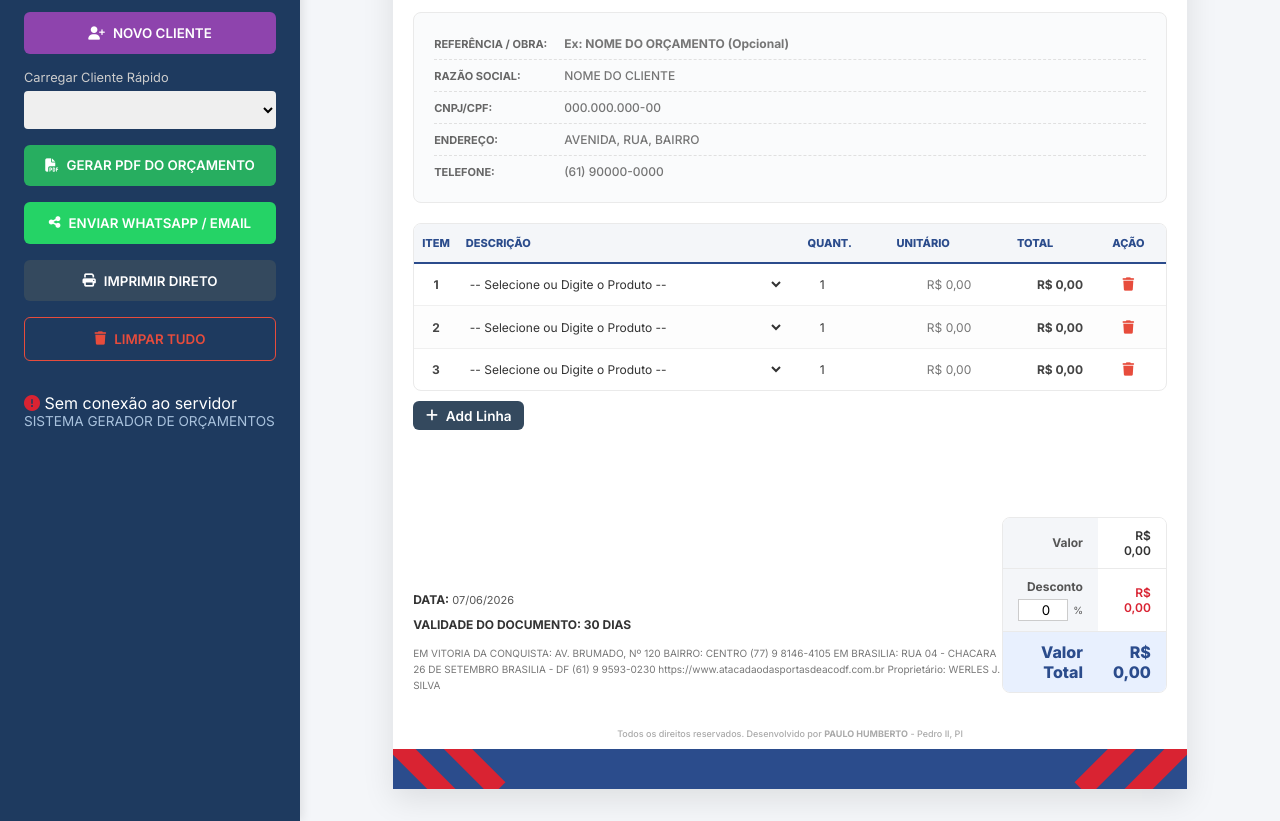
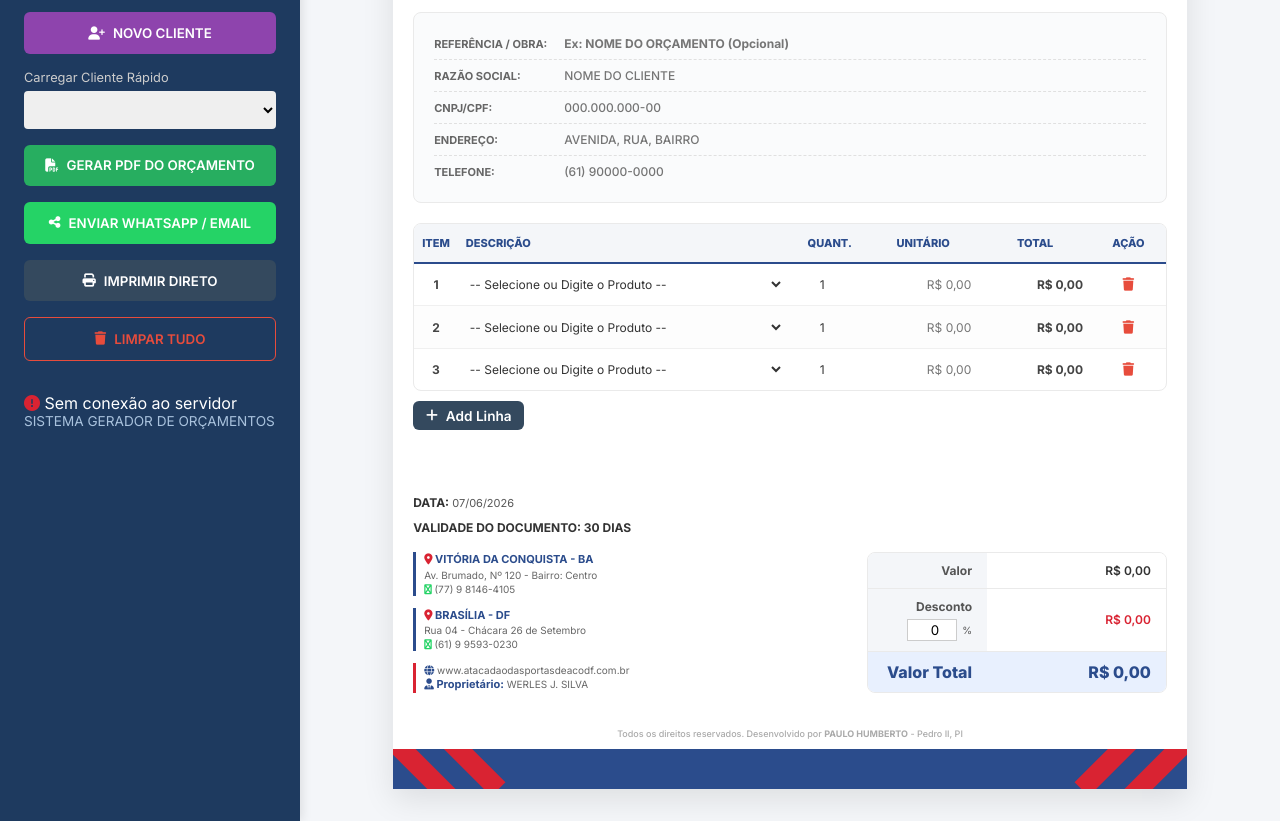
Before and after one commit to paulohumberto70/senai-versos-colaboracoes, a website: page public/index.html in a window 1280 px wide. Shown: the part 366-1187 px from the top of the page. Drawn offline with Linux system fonts and the light colour scheme; no server answers.

Commit message:
Design: format address footer with icons and structured layout

```diff
--- a/public/index.html
+++ b/public/index.html
@@ -161,17 +161,20 @@
                     </div>
 
                     <div class="address-info">
-                        EM VITORIA DA CONQUISTA:
-                        AV. BRUMADO, Nº 120
-                        BAIRRO: CENTRO
-                        (77) 9 8146-4105
-
-                        EM BRASILIA:
-                        RUA 04 - CHACARA 26 DE SETEMBRO
-                        BRASILIA - DF
-                        (61) 9 9593-0230
-                        https://www.atacadaodasportasdeacodf.com.br
-                        Proprietário: WERLES J. SILVA
+                        <div class="address-block">
+                            <strong><i class="fas fa-map-marker-alt" style="color: #d92332;"></i> VITÓRIA DA CONQUISTA - BA</strong><br>
+                            Av. Brumado, Nº 120 - Bairro: Centro<br>
+                            <i class="fas fa-whatsapp" style="color: #25D366;"></i> (77) 9 8146-4105
+                        </div>
+                        <div class="address-block">
+                            <strong><i class="fas fa-map-marker-alt" style="color: #d92332;"></i> BRASÍLIA - DF</strong><br>
+                            Rua 04 - Chácara 26 de Setembro<br>
+                            <i class="fas fa-whatsapp" style="color: #25D366;"></i> (61) 9 9593-0230
+                        </div>
+                        <div class="address-block proprietor">
+                            <i class="fas fa-globe" style="color: #2b4c8c;"></i> www.atacadaodasportasdeacodf.com.br<br>
+                            <strong><i class="fas fa-user-tie" style="color: #2b4c8c;"></i> Proprietário:</strong> WERLES J. SILVA
+                        </div>
                     </div>
                 </div>
 
--- a/public/style.css
+++ b/public/style.css
@@ -391,9 +391,27 @@ body {
 }
 
 .address-info {
-    margin-top: 10px;
+    margin-top: 15px;
     font-size: 10px;
-    color: #777;
+    color: #666;
+    display: flex;
+    flex-direction: column;
+    gap: 12px;
+}
+
+.address-block {
+    line-height: 1.4;
+    border-left: 3px solid var(--primary);
+    padding-left: 8px;
+}
+
+.address-block strong {
+    color: var(--primary);
+    font-size: 11px;
+}
+
+.address-block.proprietor {
+    border-left: 3px solid #d92332;
 }
 
 .footer-right {
```
